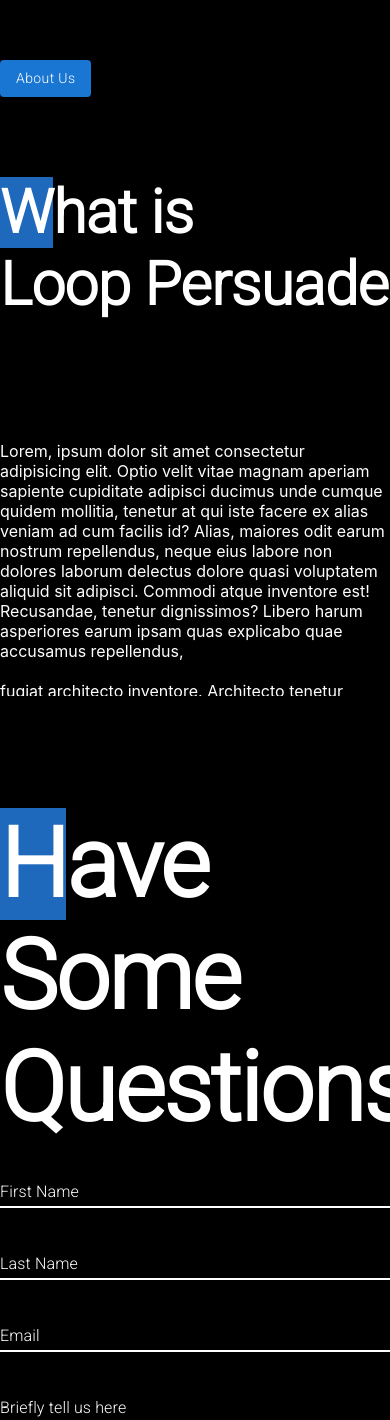
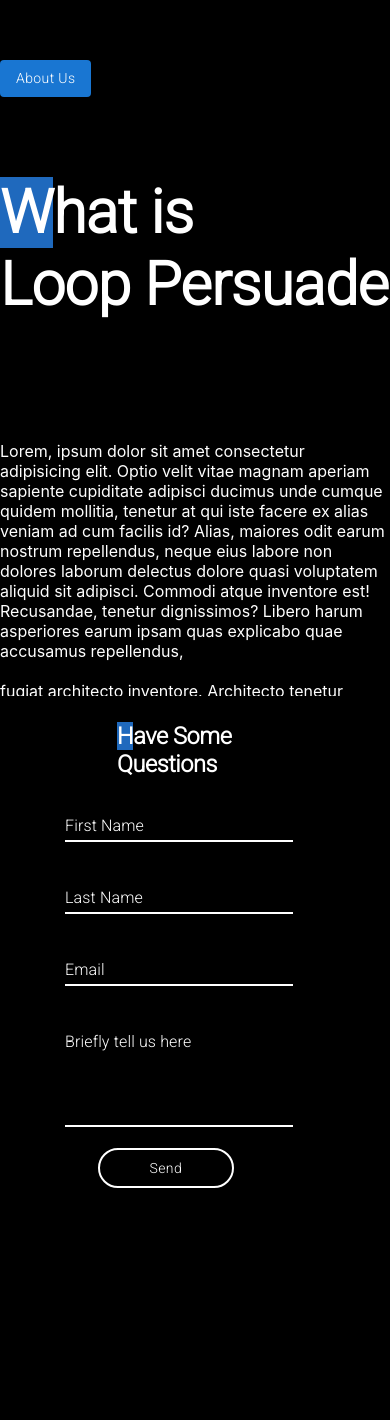
Before and after one commit to noorxhk/NoorM-TriLoop, a React (Vite) app: page / in a window 390 px wide. Shown: the part 148-1568 px from the top of the page. Built offline with nearby package versions, Linux system fonts and the light colour scheme.

Commit message:
make responsive infoForm

```diff
--- a/src/App.css
+++ b/src/App.css
@@ -16,7 +16,10 @@
   height: 100vh;
   width: 100%;
   overflow: auto;
+
 }
+
+
 .customtextfield {
   color: white !important;
   border-bottom: white !important;
@@ -28,6 +31,7 @@
   height: 100vh;
   width: 100%;
   overflow: auto;
+
 }
 @media (prefers-reduced-motion: no-preference) {
   .App-logo {
--- a/src/InfoForm.jsx
+++ b/src/InfoForm.jsx
@@ -7,6 +7,7 @@
 import { Button } from "@mui/material";
 
 const StyledTextField = styled(TextField)`
+
   .MuiInput-underline::before {
     border-bottom-color: white;
     border-width: 2px;
@@ -27,7 +28,6 @@
   border-radius: 150px;
   border-width: 2px;
 
-
   &:hover {
     background-color: grey;
     color: white;
@@ -40,12 +40,11 @@
 export default function InfoForm() {
   return (
     <div className="bodyBlack">
-      <Grid container spacing={0}>
-        <Grid item xs={12} md={4} />
-        <Grid item xs={12} md={6}>
-          <Typography variant="h1">
+      <Grid container>
+        <Grid item xs={4} md={5} marginLeft="30%">
+          <Typography variant="h1" style={{ fontSize: "6vw" }}>
             <br></br>
-            <b><x></x>
+            <b>
               <span className="span">H</span>
               ave Some Questions
             </b>
@@ -53,33 +52,25 @@
         </Grid>
       </Grid>
 
-      <Grid container spacing={0}>
-        <Grid item xs={12} md={4} />
+      <Grid container>
+        <Grid item container>
+          <Grid item xs={2} md={3} />
 
-        <Grid item xs={12} md={2}>
+          <Grid item xs={7} md={2}>
             <StyledTextField
               fullWidth
               variant="standard"
               label="First Name"
               InputLabelProps={{ className: "customtextfield" }}
+
               InputProps={{ className: "customtextfield" }}
               margin="normal"
-            InputProps={{
-              classes: {
-                root: {
-                  "& .MuiInputBase-input": {
-                    color: "#fff", // Text color
-                  },
-                  "& .MuiInput-underline:before": {
-                    borderBottomColor: "#fff",
-                  },
-                },
-              },
-            }}
+
             />
           </Grid>
-        <Grid item xs={12} md={1} />
-        <Grid item xs={12} md={2}>
+          <Grid item xs={3} md={1} />
+          <Grid item xs={2} md={1} />
+          <Grid item xs={7} md={2}>
             <StyledTextField
               fullWidth
               variant="standard"
@@ -89,10 +80,12 @@
               margin="normal"
             ></StyledTextField>
           </Grid>
-        <Grid item xs={12} md={2} />
+        </Grid>
 
-        <Grid item xs={12} md={4} />
-        <Grid item xs={12} md={5}>
+        <Grid item container>
+          <Grid item xs={2} md={3} />
+
+          <Grid item xs={7} md={6}>
             <StyledTextField
               fullWidth
               variant="standard"
@@ -102,9 +95,10 @@
               margin="normal"
             ></StyledTextField>
           </Grid>
-        <Grid item xs={12} md={4} />
+          <Grid item xs={11} md={2} />
+          <Grid item xs={2} md={3} />
 
-        <Grid item xs={12} md={5}>
+          <Grid item xs={7} md={6}>
             <StyledTextField
               fullWidth
               variant="standard"
@@ -117,12 +111,13 @@
             ></StyledTextField>
           </Grid>
         </Grid>
-      <Grid container direction="column" spacing={5}>
-        <Grid item xs={12} md={6} />
         <Grid item container>
-          <Grid item xs={6} md={6} />
-          <Grid item xs={5} md={3}>
-            <StyledButton variant="outlined" style={{textTransform:"none"}}> Send</StyledButton>
+          <Grid item xs={3} md={5} />
+          <Grid item xs={4} md={3}>
+            <StyledButton variant="outlined" style={{ textTransform: "none" ,marginTop:"10%"}}>
+              {" "}
+              Send
+            </StyledButton>
           </Grid>
         </Grid>
       </Grid>
--- a/vite.config.js
+++ b/vite.config.js
@@ -3,5 +3,7 @@
 
 // https://vitejs.dev/config/
 export default defineConfig({
-  plugins: [react()]
+  plugins: [react()],
+  server:{host:true}
+
 })
```
Lines whose indentation alone changed are shown as unchanged.
